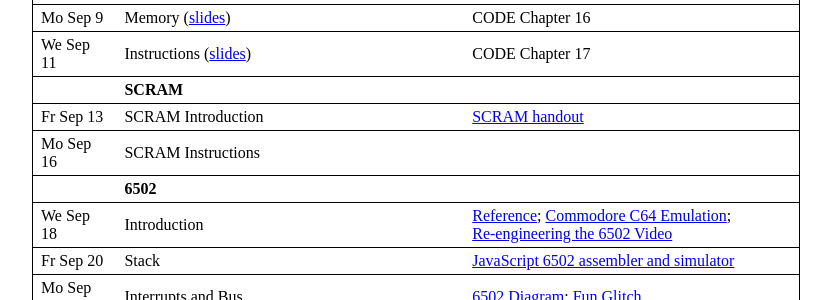
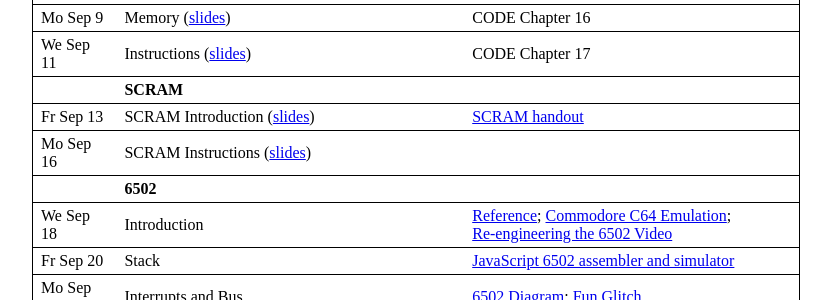
Before and after one commit to jhucsf/fall2019, a Jekyll site: the page built from index.md, in a window 1280 px wide and 900 px high, scrolled down 934 px. Shown: the part 152-452 px from the top of the window, without its empty margins (224-1055 px from the left). Built offline with Jekyll 4.4.1, drawn with Linux system fonts in a browser that asks for light colours.

Commit message:
added lec 7 and 8 slides

```diff
--- a/index.md
+++ b/index.md
@@ -51,8 +51,8 @@
 Mo Sep 9  | Memory ([slides](lec/lec05.pdf))          | CODE Chapter 16
 We Sep 11 | Instructions ([slides](lec/lec06.pdf))    | CODE Chapter 17
           | **SCRAM**
-Fr Sep 13 | SCRAM Introduction                        | [SCRAM handout](https://www.cs.jhu.edu/~phi/csf/scram/dewdney-omnibus-scram.pdf)
-Mo Sep 16 | SCRAM Instructions                        |
+Fr Sep 13 | SCRAM Introduction ([slides](lec/lec07.pdf))                        | [SCRAM handout](https://www.cs.jhu.edu/~phi/csf/scram/dewdney-omnibus-scram.pdf)
+Mo Sep 16 | SCRAM Instructions ([slides](lec/lec08.pdf))                        |
           | **6502**
 We Sep 18 | Introduction                              | [Reference](http://obelisk.me.uk/6502/index.html); [Commodore C64 Emulation](https://www.cs.jhu.edu/~phi/csf/c64-emulation/);<br> [Re-engineering the 6502 Video](https://www.youtube.com/watch?v=fWqBmmPQP40)
 Fr Sep 20 | Stack                                     | [JavaScript 6502 assembler and simulator](http://skilldrick.github.io/easy6502/)
```
Also changed, not shown: 4 other files.
